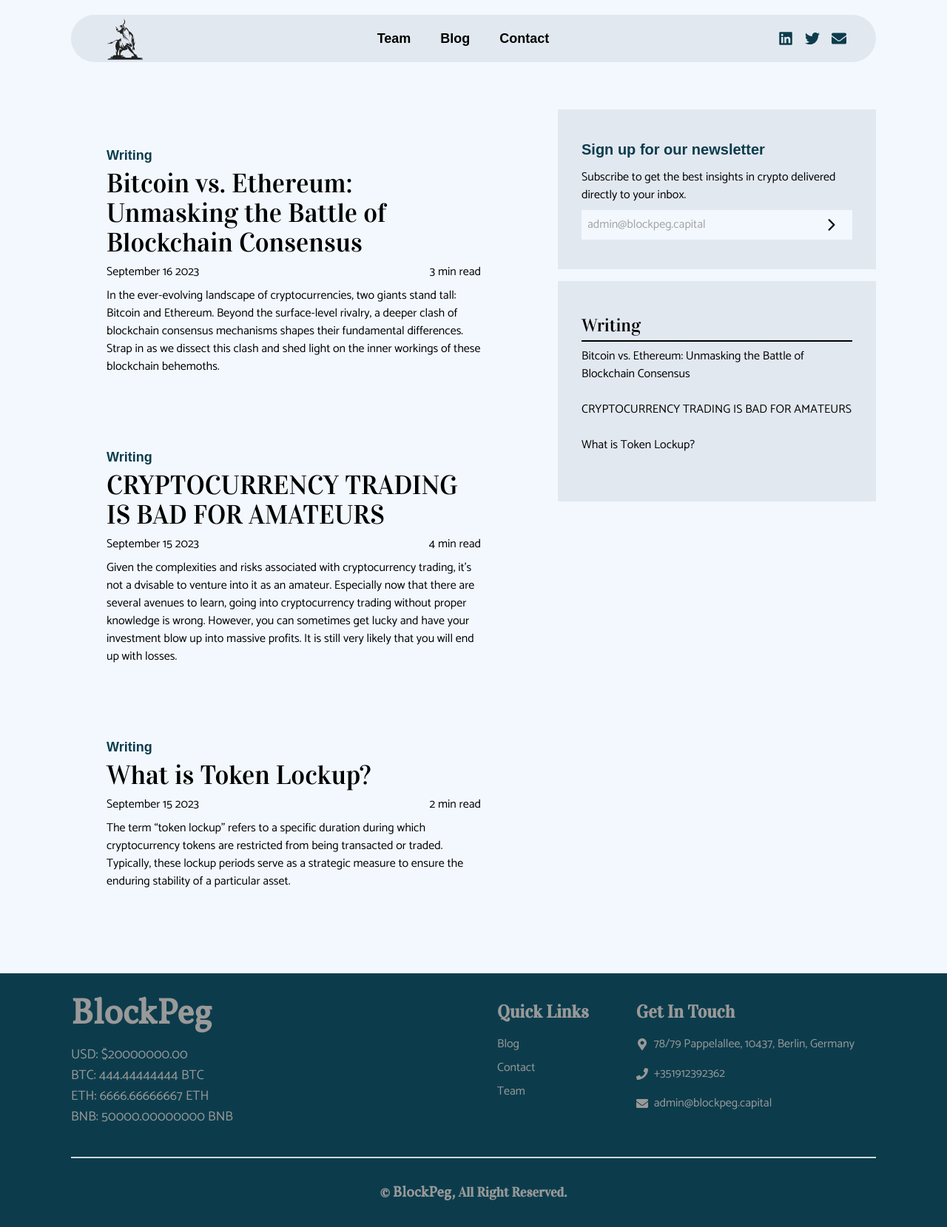
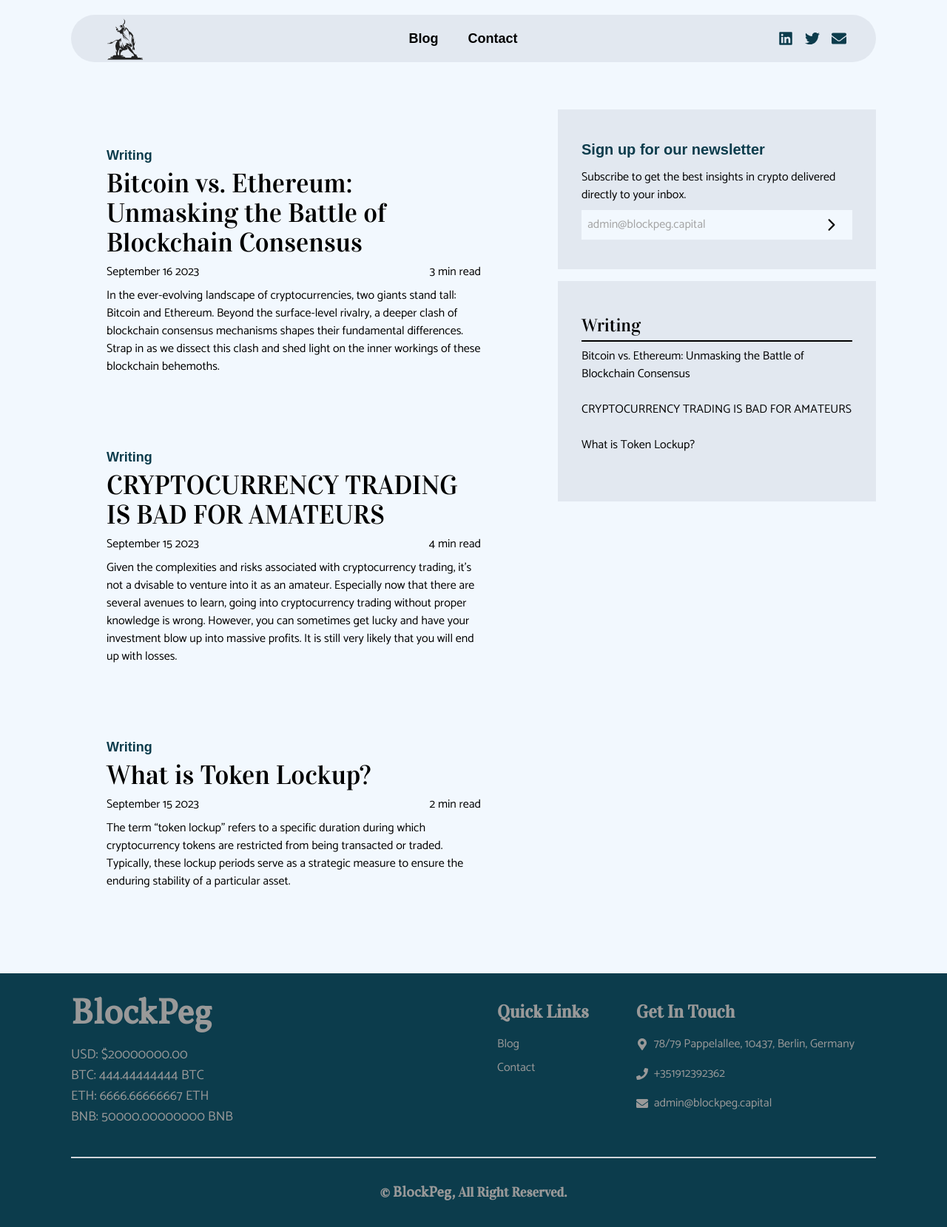
Before and after one commit to jemeelsanni/BlockPeg, a React (Vite) app: page /blogx in a window 1280 px wide. Shown: the whole page at 74% size. Built offline with nearby package versions, Linux system fonts and the light colour scheme; a web font is replaced by a local one.

Commit message:
Team remove

```diff
--- a/src/components/layout/Footer.jsx
+++ b/src/components/layout/Footer.jsx
@@ -41,9 +41,9 @@ const Footer = () => {
                   <div className="mb-2 text-[#999999] hover:text-lg">
                   <Link to="/contact">Contact</Link>
                   </div>
-                  <div className="mb-2 text-[#999999] hover:text-lg">
+                  {/* <div className="mb-2 text-[#999999] hover:text-lg">
                   <Link to="/about">Team</Link>
-                  </div>
+                  </div> */}
                 </div>
                 <div className="body">
                   <h5 className="font-semibold text-2xl heading mb-4 capitalize">
@@ -98,9 +98,9 @@ const Footer = () => {
                   <div className="mb-2 text-[#999999] hover:text-lg">
                   <Link to="/contact">Contact</Link>
                   </div>
-                  <div className="mb-2 text-[#999999] hover:text-lg">
+                  {/* <div className="mb-2 text-[#999999] hover:text-lg">
                   <Link to="/about">Team</Link>
-                  </div>
+                  </div> */}
                 </div>
                 <div className="body">
                   <h5 className="font-semibold text-xl heading mb-2 capitalize">
--- a/src/components/layout/Navbar.jsx
+++ b/src/components/layout/Navbar.jsx
@@ -28,11 +28,9 @@ const Navbar = () => {
               </Link>
             </ScrollLink>
           </li> */}
-              <li className="hover:text-[#0c3c4c] hover:border-b-2 hover:border-[#0c3c4c]">
-                {/* <ScrollLink to="about" smooth={true} duration={500}> */}
+              {/* <li className="hover:text-[#0c3c4c] hover:border-b-2 hover:border-[#0c3c4c]">
                 <Link to="/about">Team</Link>
-                {/* </ScrollLink> */}
-              </li>
+              </li> */}
               <li className="hover:text-[#0c3c4c] hover:border-b-2 hover:border-[#0c3c4c]">
                 <Link to="/blogx">Blog</Link>
               </li>
@@ -96,11 +94,11 @@ const Navbar = () => {
               </Link>
             </ScrollLink>
           </li> */}
-              <li className="text-slate-200">
-                {/* <ScrollLink to="about" smooth={true} duration={500}> */}
+              {/* <li className="text-slate-200">
+
                 <Link to="/about">Team</Link>
-                {/* </ScrollLink> */}
-              </li>
+
+              </li> */}
               <li className="text-slate-200">
                 <Link to="/blogx">Blog</Link>
               </li>
```
